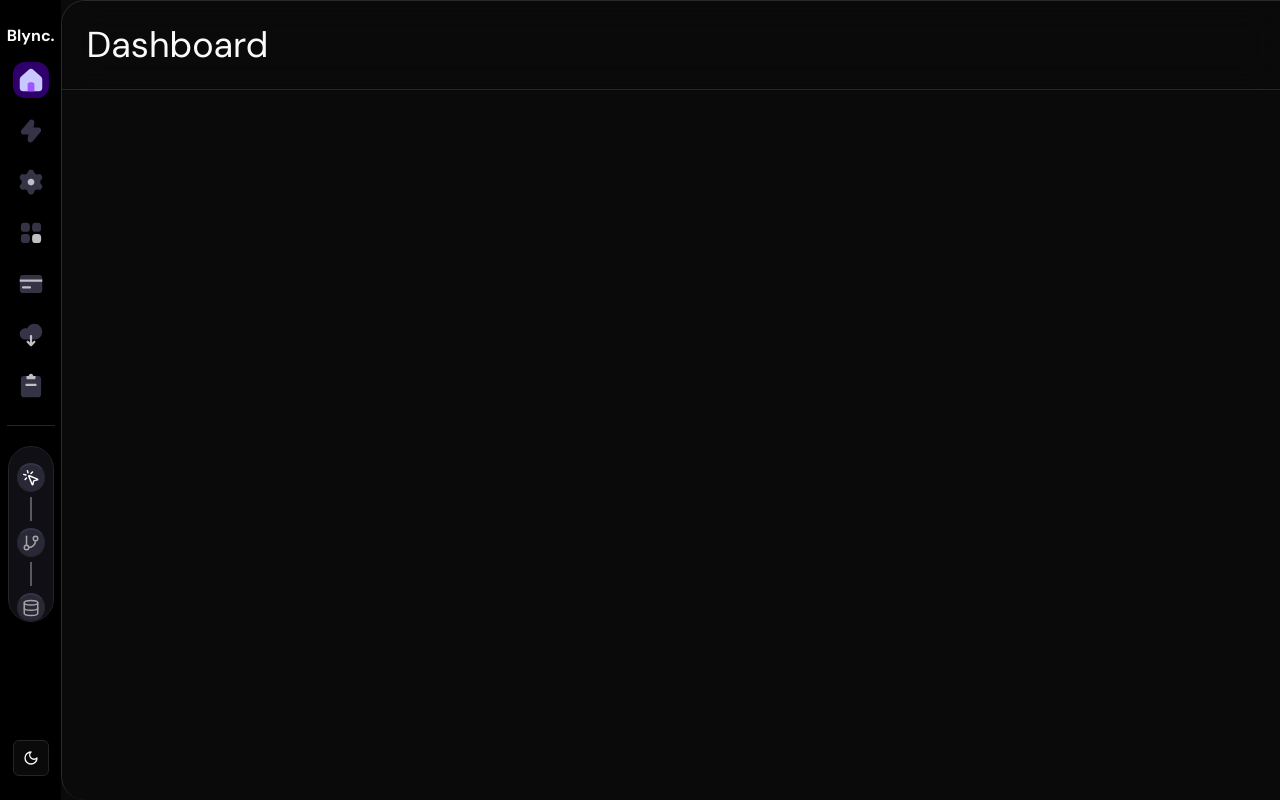
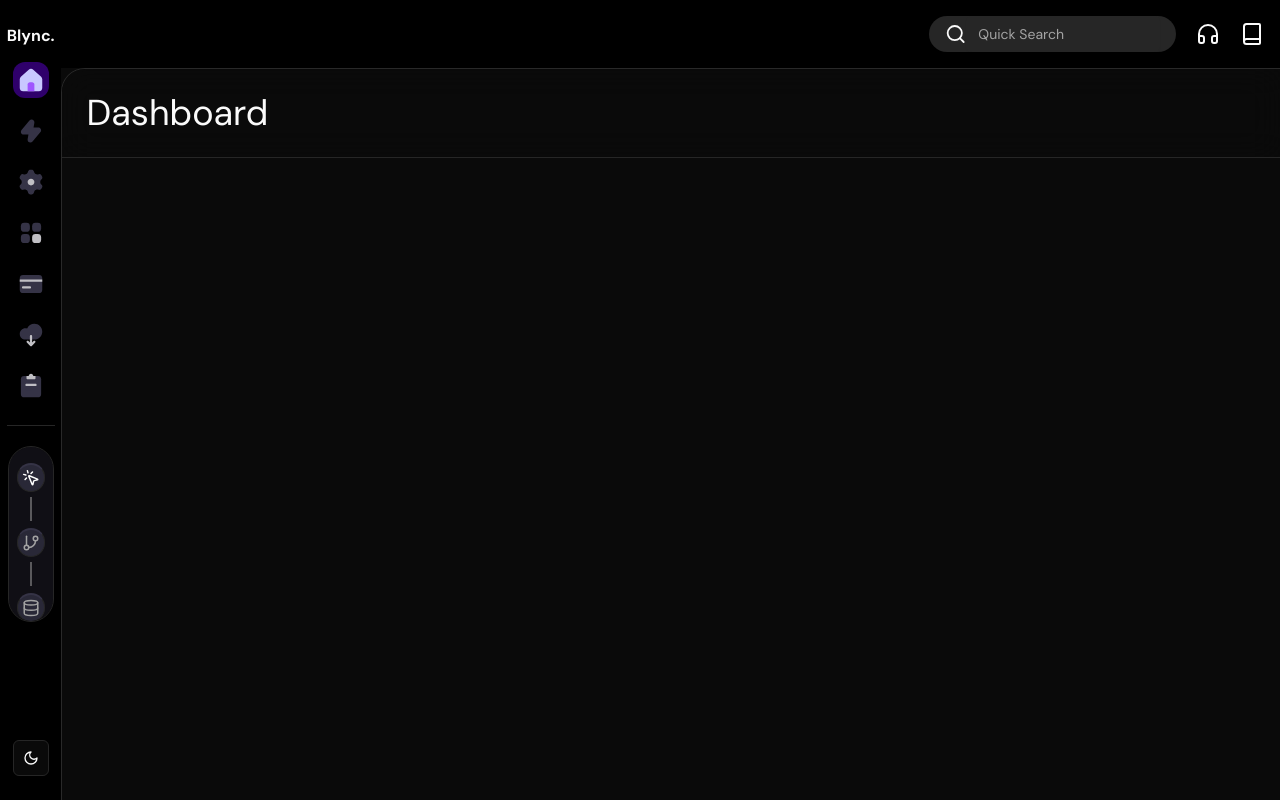
Before and after one commit to Lagnajit09/auto-weave, a Next.js app: page /dashboard in a window 1280 px wide. Built offline with nearby package versions, Linux system fonts and the light colour scheme.

Commit message:
add: InfoBar

```diff
--- a/src/app/(main)/layout.tsx
+++ b/src/app/(main)/layout.tsx
@@ -1,5 +1,6 @@
 import React from "react";
 import Sidebar from "@/components/sidebar/index";
+import InfoBar from "@/components/infobar";
 
 type Props = { children: React.ReactNode };
 
@@ -7,7 +8,10 @@
   return (
     <div className="flex overflow-hidden h-screen">
       <Sidebar />
-      <div className="w-full">{props.children}</div>
+      <div className="w-full">
+        <InfoBar />
+        {props.children}
+      </div>
     </div>
   );
 };
--- /dev/null
+++ b/src/components/infobar/index.tsx
@@ -0,0 +1,47 @@
+import { Book, Headphones, Search } from "lucide-react";
+import React from "react";
+import { Input } from "@/components/ui/input";
+import {
+  Tooltip,
+  TooltipContent,
+  TooltipProvider,
+  TooltipTrigger,
+} from "@/components/ui/tooltip";
+
+type Props = {};
+
+const InfoBar = (props: Props) => {
+  return (
+    <div className="flex flex-row justify-end gap-5 items-center px-4 py-4 w-full dark:bg-black">
+      <span className="flex items-center bg-muted px-4 rounded-full">
+        <Search />
+        <Input
+          placeholder="Quick Search"
+          className="border-none bg-transparent outline-none"
+        />
+      </span>
+      <TooltipProvider>
+        <Tooltip delayDuration={0}>
+          <TooltipTrigger>
+            <Headphones />
+          </TooltipTrigger>
+          <TooltipContent>
+            <p>Contact Support</p>
+          </TooltipContent>
+        </Tooltip>
+      </TooltipProvider>
+      <TooltipProvider>
+        <Tooltip delayDuration={0}>
+          <TooltipTrigger>
+            <Book />
+          </TooltipTrigger>
+          <TooltipContent>
+            <p>Guide</p>
+          </TooltipContent>
+        </Tooltip>
+      </TooltipProvider>
+    </div>
+  );
+};
+
+export default InfoBar;
--- /dev/null
+++ b/src/components/ui/input.tsx
@@ -0,0 +1,25 @@
+import * as React from "react"
+
+import { cn } from "@/lib/utils"
+
+export interface InputProps
+  extends React.InputHTMLAttributes<HTMLInputElement> {}
+
+const Input = React.forwardRef<HTMLInputElement, InputProps>(
+  ({ className, type, ...props }, ref) => {
+    return (
+      <input
+        type={type}
+        className={cn(
+          "flex h-9 w-full rounded-md border border-input bg-transparent px-3 py-1 text-base shadow-sm transition-colors file:border-0 file:bg-transparent file:text-sm file:font-medium file:text-foreground placeholder:text-muted-foreground focus-visible:outline-none focus-visible:ring-1 focus-visible:ring-ring disabled:cursor-not-allowed disabled:opacity-50 md:text-sm",
+          className
+        )}
+        ref={ref}
+        {...props}
+      />
+    )
+  }
+)
+Input.displayName = "Input"
+
+export { Input }
```
